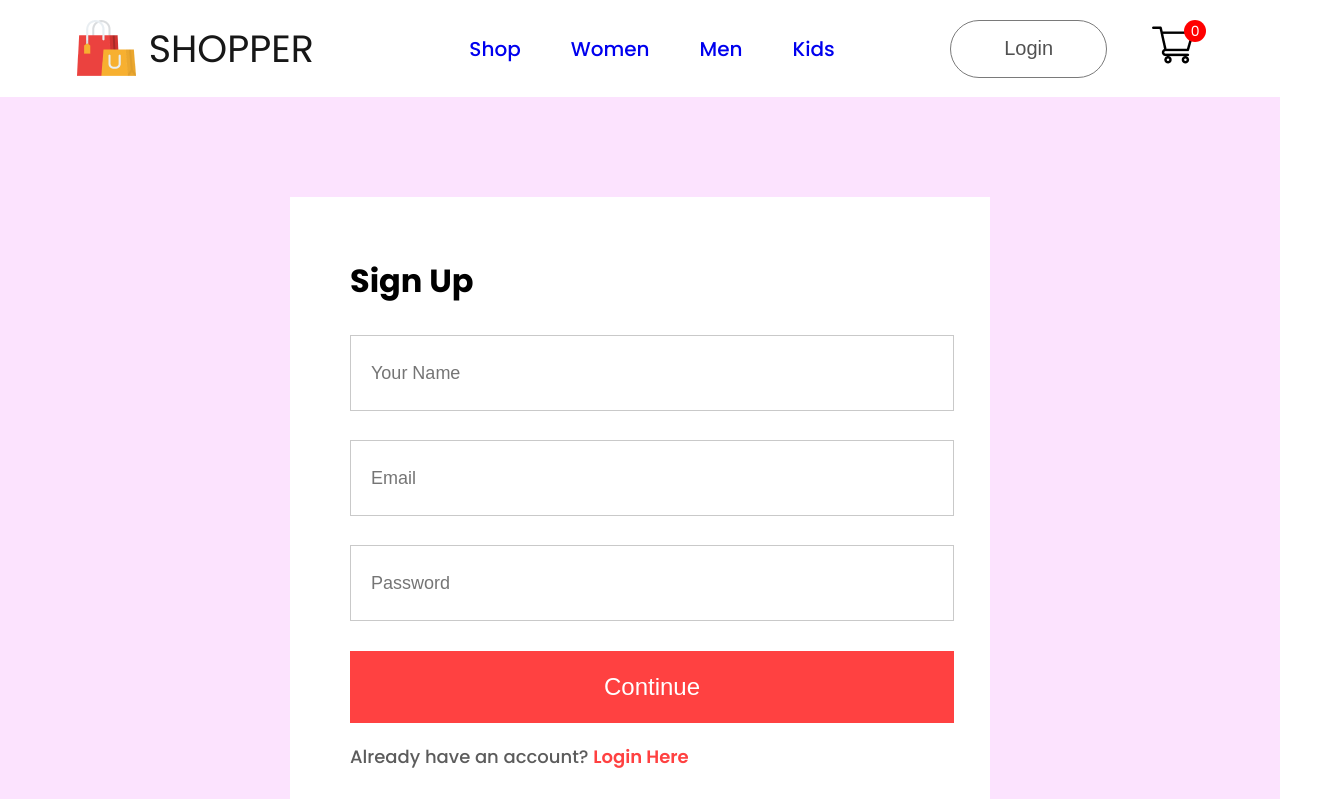
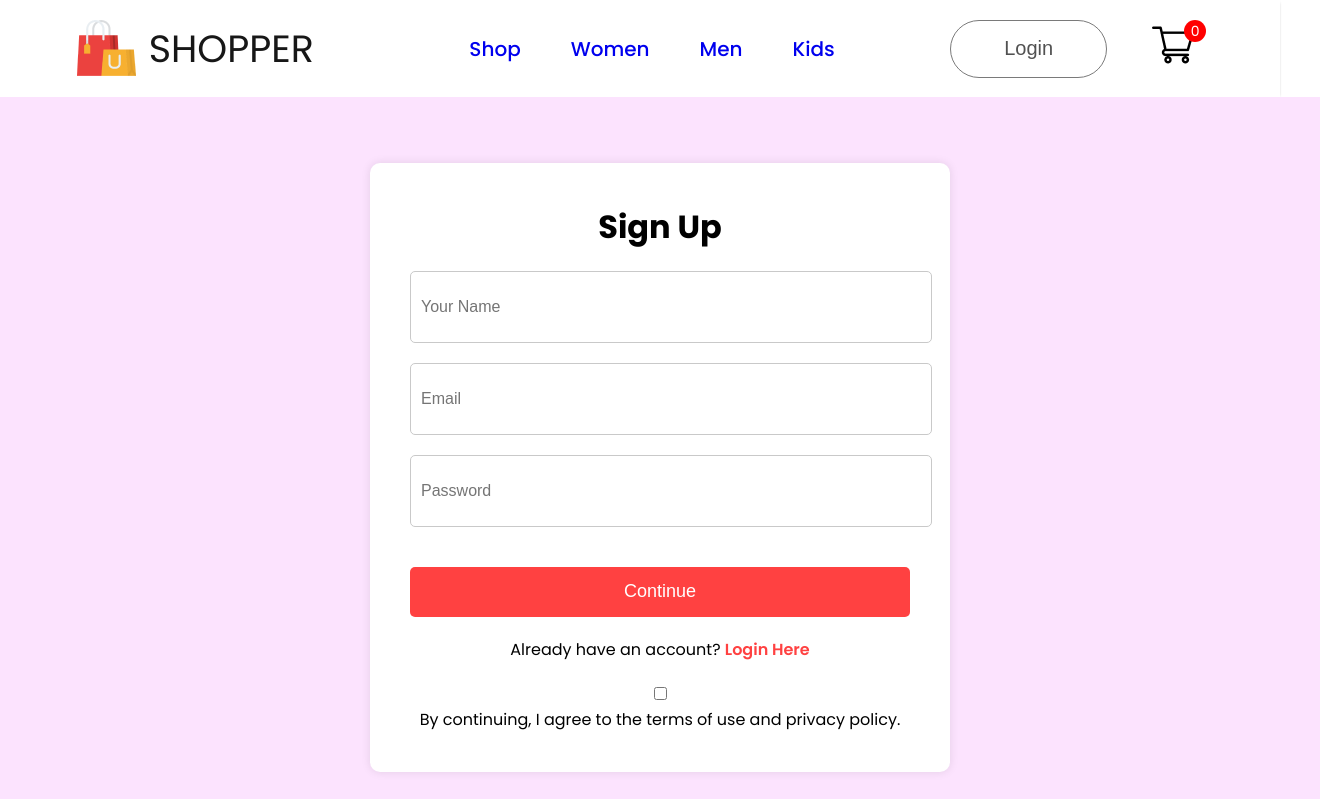
Before and after one commit to CoreyPhillipsOfficial/e-commerce-site, a React (Create React App) app in the folder frontend/: page /login in a window 1280 px wide. Shown: the top 799 px of the page, 1320 px wide, since content can reach past the window. Built offline with nearby package versions, Linux system fonts and the light colour scheme.

Commit message:
updated LoginSignup css

```diff
--- a/frontend/src/Pages/CSS/LoginSignup.css
+++ b/frontend/src/Pages/CSS/LoginSignup.css
@@ -1,56 +1,59 @@
 .loginsignup {
     width: 100%;
-    height: 80vh;
+    height: 100vh;
     background: #fce3fe;
-    padding-top: 100px;
+    padding: 20px;
+    display: flex;
+    justify-content: center;
+    align-items: center;
 }
 
 .loginsignup-container {
-    width: 580px;
-    height: 600px;
+    width: 90%;
+    max-width: 500px;
     background: white;
-    margin: auto;
-    padding: 40px 60px;
+    padding: 40px;
+    border-radius: 10px;
+    box-shadow: 0 0 10px rgba(0, 0, 0, 0.1);
+    margin-top: -100px;
+    /* Adjust the margin-top */
 }
 
 .loginsignup-container h1 {
-    margin: 20px 0px;
+    margin: 0 0 20px;
+    text-align: center;
 }
 
 .loginsignup-fields {
-    display: flex;
-    flex-direction: column;
-    gap: 29px;
-    margin-top: 30px;
+    margin-top: 20px;
 }
 
 .loginsignup-fields input {
-    height: 72px;
     width: 100%;
-    padding-left: 20px;
+    height: 50px;
+    margin-bottom: 20px;
+    padding: 10px;
     border: 1px solid #c9c9c9;
-    outline: none;
-    color: #5c5c5c;
-    font-size: 18px;
+    border-radius: 5px;
+    font-size: 16px;
 }
 
 .loginsignup-container button {
-    width: 604px;
-    height: 72px;
+    width: 100%;
+    height: 50px;
+    margin-top: 20px;
+    background: #ff4141;
+    border: none;
+    border-radius: 5px;
     color: white;
-    background: #ff4141;
-    margin-top: 30px;
-    border: none;
-    font-size: 24px;
-    font-weight: 500;
+    font-size: 18px;
     cursor: pointer;
 }
 
 .loginsignup-login {
+    text-align: center;
     margin-top: 20px;
-    color: #5c5c5c;
-    font-size: 18px;
-    font-weight: 500;
+    font-size: 16px;
 }
 
 .loginsignup-login span {
@@ -59,11 +62,13 @@
 }
 
 .loginsignup-agree {
-    display: flex;
-    align-items: center;
-    margin-top: 25px;
-    gap: 20px;
-    color: #5c5c5c;
-    font-size: 18px;
-    font-weight: 500;
+    margin-top: 20px;
+    font-size: 16px;
+    text-align: center;
 }
+
+@media screen and (max-width: 600px) {
+    .loginsignup-container {
+        width: 100%;
+    }
+}
```
